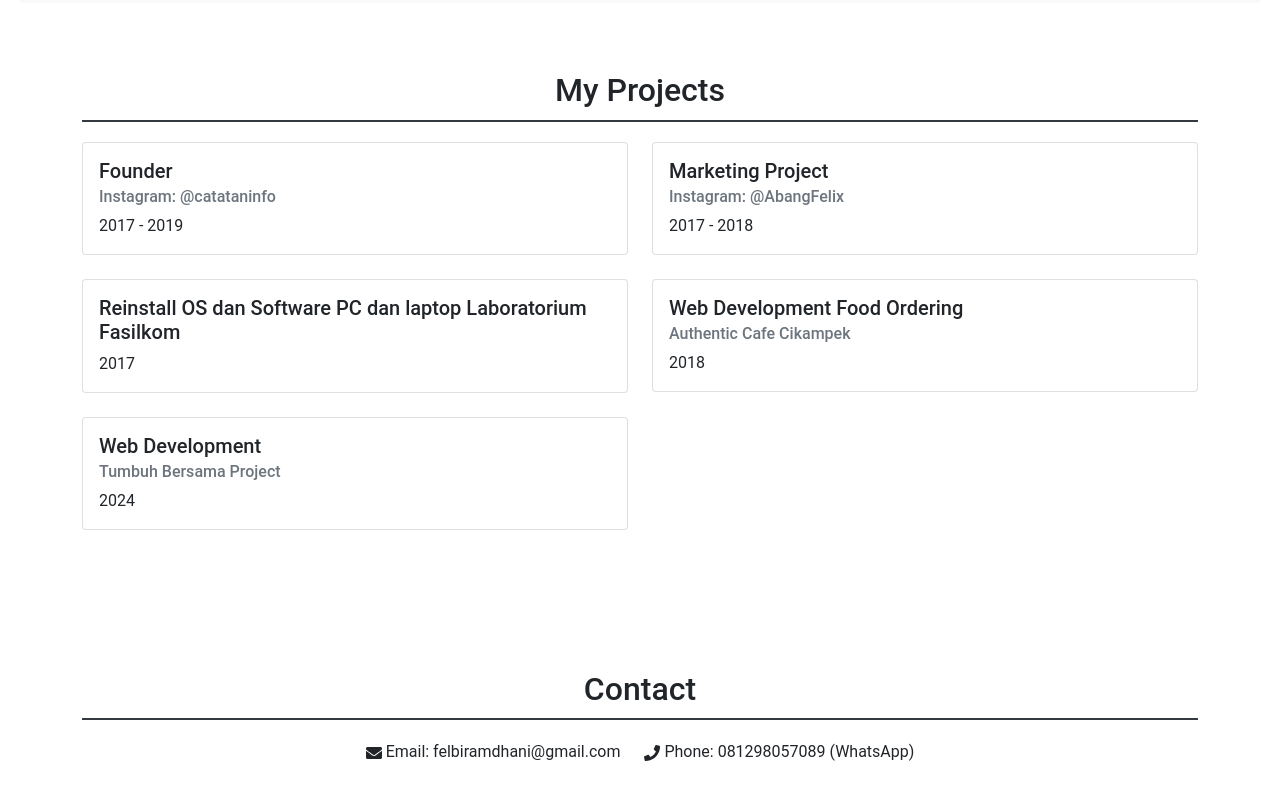
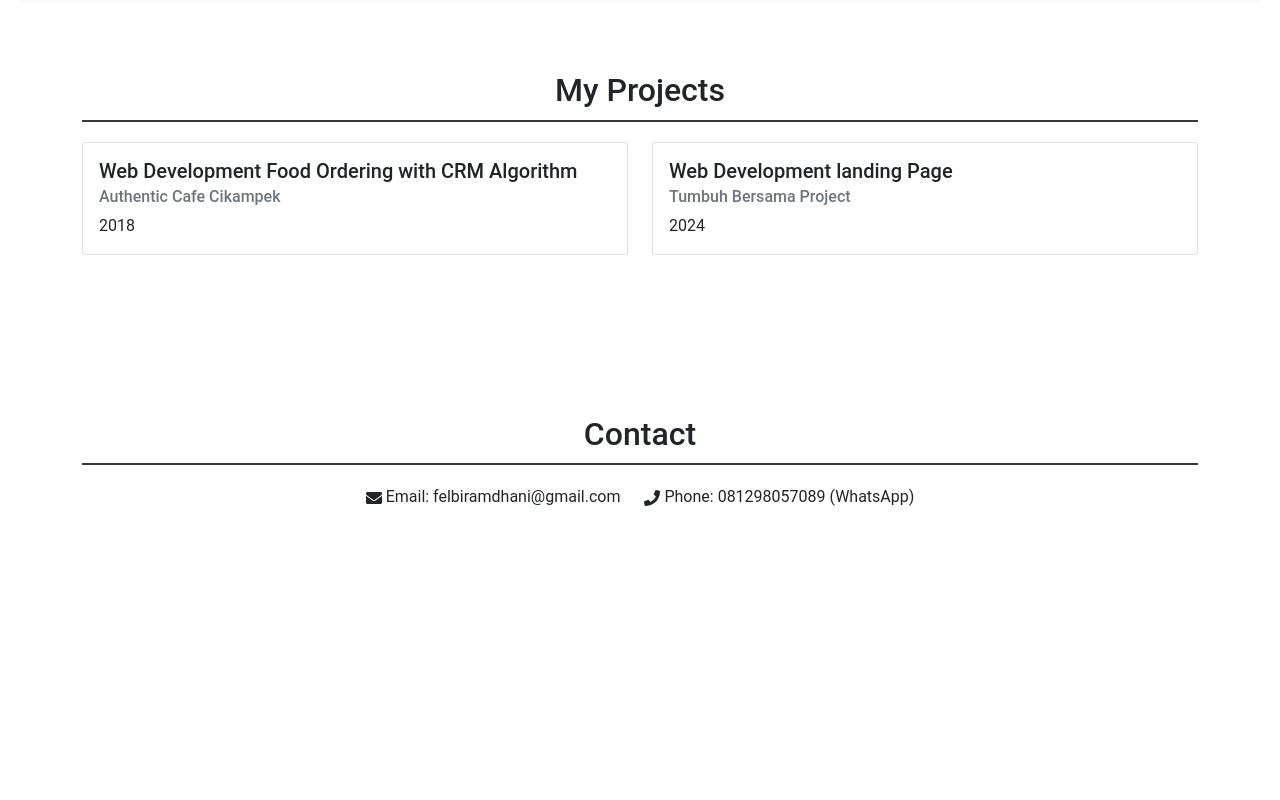
Before and after one commit to mfelbi/felbi-cv, a React (Vite) app: page / in a window 1280 px wide. Shown: the part 2043-2843 px from the top of the page. After the commit the page ends 2656 px from the top, so only its background shows below. Built offline with nearby package versions, Linux system fonts and the light colour scheme.

Commit message:
Penambahan Script baru

```diff
--- a/src/components/Projects.jsx
+++ b/src/components/Projects.jsx
@@ -1,60 +1,40 @@
 import React from 'react';
 import { Container, Row, Col, Card } from 'react-bootstrap';
+
+const projectsData = [
+
+  {
+    title: 'Web Development Food Ordering with CRM Algorithm',
+    subtitle: 'Authentic Cafe Cikampek',
+    period: '2018'
+  },
+  {
+    title: 'Web Development landing Page ',
+    subtitle: 'Tumbuh Bersama Project',
+    period: '2024'
+  },
+
+];
 
 const Projects = () => {
   return (
     <section id="projects" className="p-5">
       <Container>
         <h2 className="text-center">My Projects</h2>
-        <Row>
-          <Col md={6}>
-            <Card className="mb-4">
-              <Card.Body>
-                <Card.Title>Founder</Card.Title>
-                <Card.Subtitle className="mb-2 text-muted">Instagram: @catataninfo</Card.Subtitle>
-                <Card.Text>2017 - 2019</Card.Text>
-              </Card.Body>
-            </Card>
-          </Col>
-          <Col md={6}>
-            <Card className="mb-4">
-              <Card.Body>
-                <Card.Title>Marketing Project</Card.Title>
-                <Card.Subtitle className="mb-2 text-muted">Instagram: @AbangFelix</Card.Subtitle>
-                <Card.Text>2017 - 2018</Card.Text>
-              </Card.Body>
-            </Card>
-          </Col>
-        </Row>
-        <Row>
-          <Col md={6}>
-            <Card className="mb-4">
-              <Card.Body>
-                <Card.Title>Reinstall OS dan Software PC dan laptop Laboratorium Fasilkom</Card.Title>
-                <Card.Text>2017</Card.Text>
-              </Card.Body>
-            </Card>
-          </Col>
-          <Col md={6}>
-            <Card className="mb-4">
-              <Card.Body>
-                <Card.Title>Web Development Food Ordering</Card.Title>
-                <Card.Subtitle className="mb-2 text-muted">Authentic Cafe Cikampek</Card.Subtitle>
-                <Card.Text>2018</Card.Text>
-              </Card.Body>
-            </Card>
-          </Col>
-        </Row>
-        <Row>
-          <Col md={6}>
-            <Card className="mb-4">
-              <Card.Body>
-                <Card.Title>Web Development</Card.Title>
-                <Card.Subtitle className="mb-2 text-muted">Tumbuh Bersama Project</Card.Subtitle>
-                <Card.Text>2024</Card.Text>
-              </Card.Body>
-            </Card>
-          </Col>
+        <Row className="d-flex flex-wrap">
+          {projectsData.map((project, index) => (
+            <Col key={index} md={6} sm={12} className="mb-4">
+              <Card>
+                <Card.Body>
+                  <Card.Title>{project.title}</Card.Title>
+                  {project.subtitle && (
+                    <Card.Subtitle className="mb-2 text-muted">{project.subtitle}</Card.Subtitle>
+                  )}
+                  <Card.Text>{project.period}</Card.Text>
+                </Card.Body>
+              </Card>
+            </Col>
+          ))}
         </Row>
       </Container>
     </section>
```
